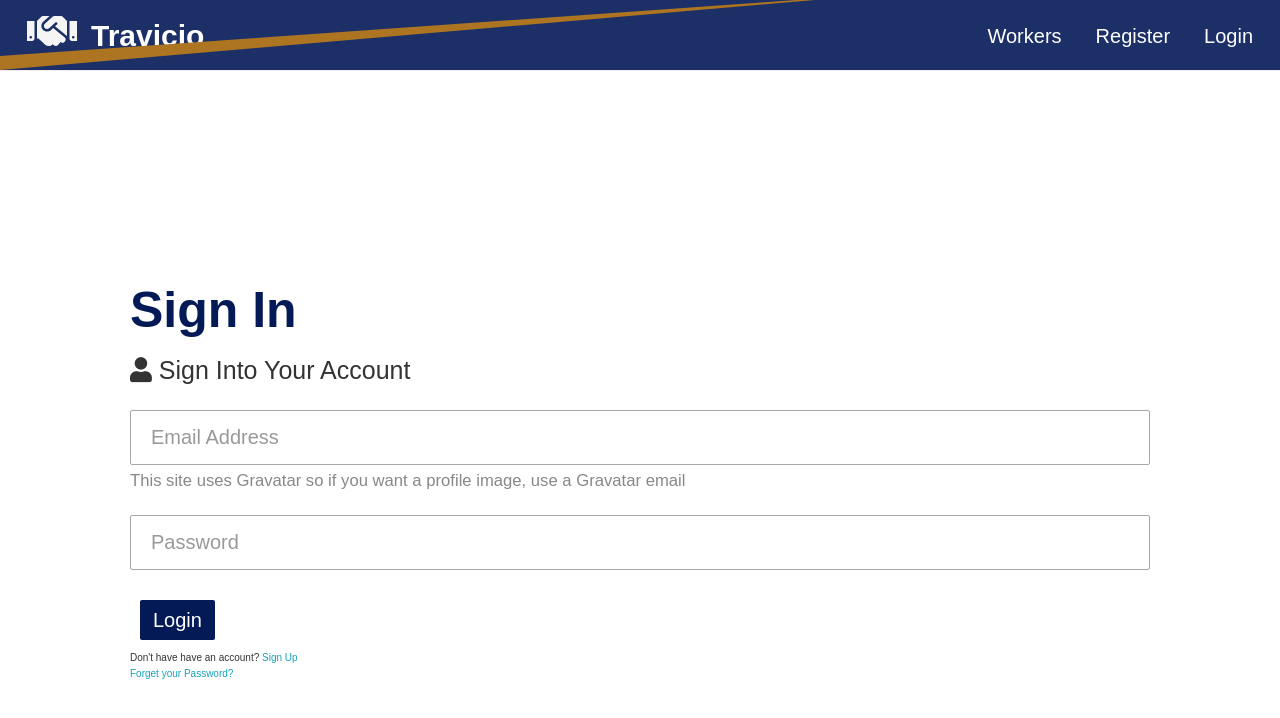
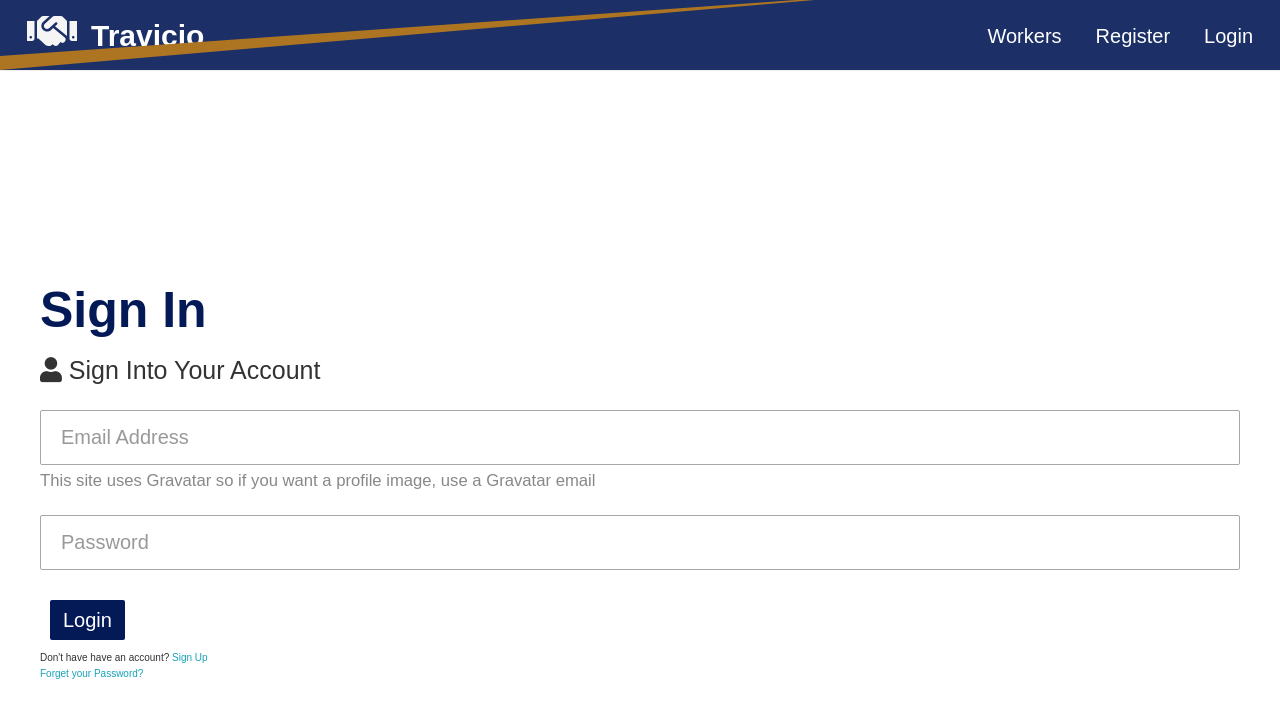
Before and after one commit to Salim255/TRAVICIO_1, a React (Create React App) app in the folder client/: page /login in a window 1280 px wide. Shown: the top 718 px of the page. Built offline with nearby package versions, Linux system fonts and the light colour scheme; no server answers.

Commit message:
Deply Now Please222

```diff
--- a/client/src/styles/abstracts/_utilities.scss
+++ b/client/src/styles/abstracts/_utilities.scss
@@ -21,7 +21,7 @@
   max-width: 1100px;
 }
 .container {
-  max-width: 1100px;
+  //max-width: 1100px;
   margin: auto;
   overflow: hidden;
   padding: 0 2rem;
```
